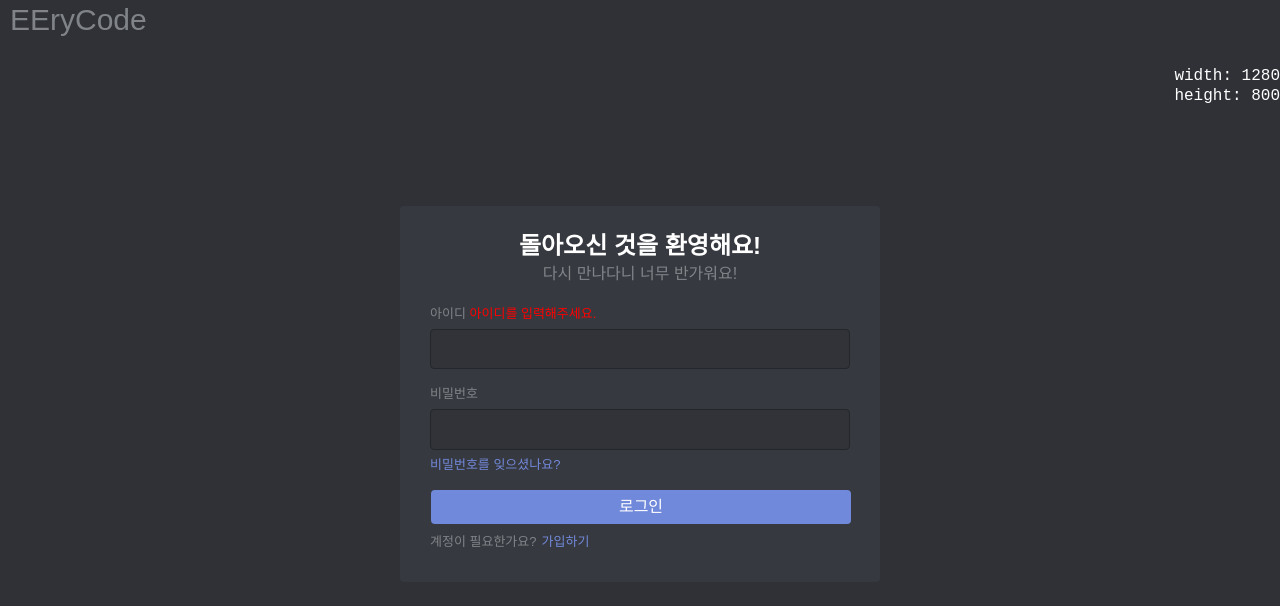
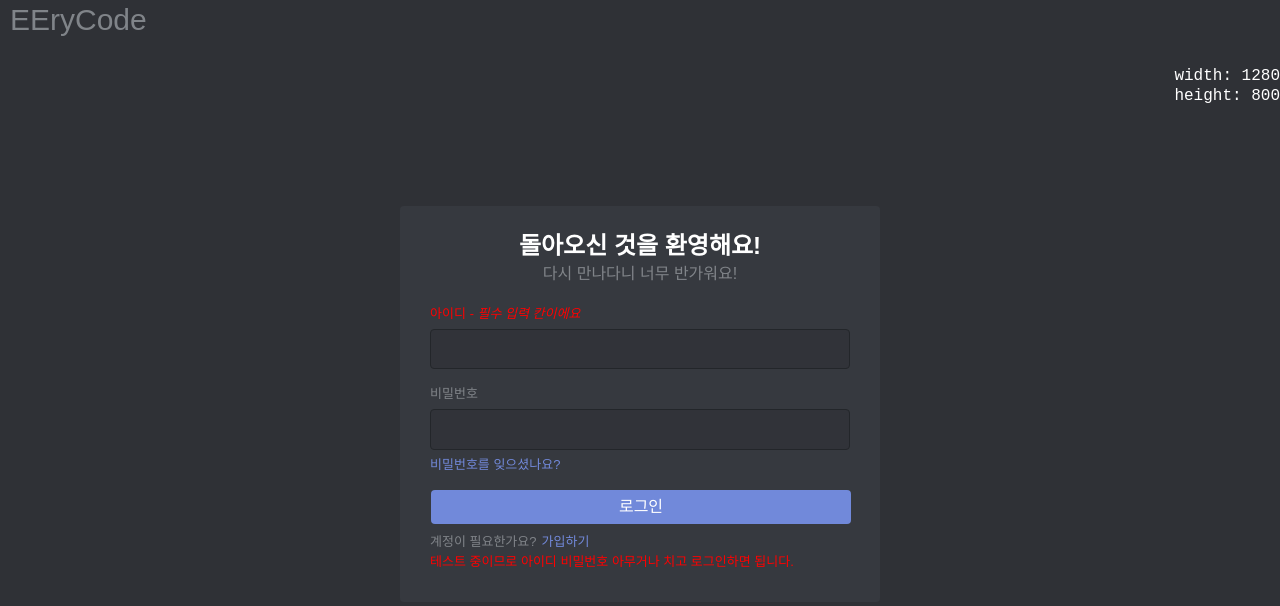
Before and after one commit to n0ch4t/eerycode, a Vue app: page /login in a window 1280 px wide. Both pictures are taken after a click on the element "비밀번호를 잊으셨나요?". Shown: the top 606 px of the page. Built offline with nearby package versions, Linux system fonts and the light colour scheme; a web font is replaced by a local one.

Commit message:
회원가입 로그인 라우터만 나누고 다시 하나로

```diff
--- a/src/App.vue
+++ b/src/App.vue
@@ -7,7 +7,9 @@
         </pre
             >
         </div>
-        <router-view />
+        <transition name="fade">
+            <router-view />
+        </transition>
     </div>
 </template>
 
--- a/src/assets/css/etc.css
+++ b/src/assets/css/etc.css
@@ -133,7 +133,9 @@ a {
 .text-center {
     text-align: center !important;
 }
-
+.text-italic {
+    font-style: italic;
+}
 .text-white {
     color: white !important;
 }
@@ -298,6 +300,7 @@ a {
     align-items: stretch;
     align-content: stretch;
     width: 100%;
+    min-width: 800px;
     height: 100%;
 }
 .guild-nav {
@@ -312,6 +315,7 @@ a {
 .chat-box {
     overflow: hidden;
     width: calc(100% - 312px);
+    min-width: 400px;
     height: 100%;
     background: rgb(55, 57, 62);
 }
@@ -322,10 +326,11 @@ a {
     border-bottom: 1px solid rgb(44, 45, 49);
 }
 .chat-box-title {
-    padding: 10px;
+    padding: 15px;
 }
 
 .chat-box-content {
+    padding-top: 10px;
     padding-left: 20px;
     height: calc(100% - 109px) !important;
     overflow: scroll !important;
@@ -351,6 +356,18 @@ a {
     animation: fade-out 1s;
 }
 
+.fade-enter-active, .fade-leave-active {
+    transition-property: opacity;
+    transition-duration: .2s;
+}
+
+.fade-enter-active {
+    transition-delay: .2s;
+}
+
+.fade-enter, .fade-leave-active {
+    opacity: 0.5
+}
 /*** animation ***/
 @keyframes bounce-in-top {
     0% {
--- a/src/components/PopupLogin.vue
+++ b/src/components/PopupLogin.vue
@@ -7,14 +7,14 @@
         </div>
         <div class="mt-20">
             <label for="userId" class="mb-5 d-block">
-                <span class="d-block font-size-13"
-                    >아이디 <span class="text-red font-size-13" v-if="$v.param.userId.$error">{{ validationMessages.userId.required }}</span></span
+                <span class="d-block font-size-13" v-bind:class="{'text-red':$v.param.userId.$error}"
+                    >아이디 <span class="font-size-13 text-italic" v-if="$v.param.userId.$error">{{ validationMessages.userId.required }}</span></span
                 >
             </label>
             <input type="text" id="userId" name="userId" v-model="param.userId" class="w-100-per form-control bg-dark border-dark mb-15 text-white" />
             <label for="userPw" class="d-block mb-5">
-                <span class="d-block font-size-13"
-                    >비밀번호 <span class="text-red font-size-13" v-if="$v.param.userPw.$error">{{ validationMessages.userPw.required }}</span></span
+                <span class="d-block font-size-13" v-bind:class="{'text-red':$v.param.userPw.$error}"
+                    >비밀번호 <span class="font-size-13 text-italic" v-if="$v.param.userPw.$error">{{ validationMessages.userPw.required }}</span></span
                 >
             </label>
             <input
@@ -29,6 +29,7 @@
             <button class="d-block w-100-per btn btn-primary mb-8 cursor-pointer" v-on:click="clickLogin">로그인</button>
             <div class="font-size-13">
                 <span>계정이 필요한가요?<span class="text-info ml-5 cursor-pointer" v-on:click="clickRegister">가입하기</span></span>
+                <br><span class="text-red">테스트 중이므로 아이디 비밀번호 아무거나 치고 로그인하면 됩니다.</span>
             </div>
         </div>
     </div>
@@ -81,6 +82,7 @@ export default class PopupLogin extends Mixins(validationsMix) {
     private clickLogin(): void {
         this.$v.$touch();
         if (!this.$v.$error) {
+            localStorage.setItem('userId', this.param.userId);
             this.$router.push('/channels');
         }
     }
--- a/src/components/viewData/PopupLogin.ts
+++ b/src/components/viewData/PopupLogin.ts
@@ -11,9 +11,9 @@ export const validations = {
 
 export const validationsMessage = {
   userId: {
-    required: '아이디를 입력해주세요.',
+    required: '- 필수 입력 칸이에요',
   },
   userPw: {
-    required: '비밀번호를 입력해주세요.',
+    required: '- 필수 입력 칸이에요',
   },
 };
--- a/src/shared/constant/route.ts
+++ b/src/shared/constant/route.ts
@@ -1,3 +1,2 @@
 export const ROUTER_NAME = {
-  LOGIN: 'Login',
 };
--- a/src/views/Channel/Channels.vue
+++ b/src/views/Channel/Channels.vue
@@ -12,17 +12,24 @@
             </div>
         </transition>
         <div class="channel-box">
-            <div class="guild-nav"> </div>
-            <div class="channel-nav"></div>
+            <div class="guild-nav"></div>
+            <div class="channel-nav text-center"><button class="btn btn-primary" v-on:click="logout">임시방편 로그아웃</button></div>
             <div class="chat-box">
                 <div class="chat-box-top">
-                    <div class="font-size-20 chat-box-title"># <span class="text-white font-size-16">일반</span></div>
+                    <div class="font-size-20 chat-box-title"># <span class="text-white font-size-16">일반</span><span class="ml-13 font-size-13">안녕하세요 테스트중인 사이트입니다.</span></div>
                 </div>
                 <div class="chat-box-content">
-                    <div class="mb-8 chat-msg" v-for="chat in chatlog">{{ chat }}</div>
+                    <div v-for="chat in chatlog">
+                        <div class="mb-5">
+                            <span class="chat-id text-info">{{ chat.split(':@')[0] }} </span>
+                        </div>
+                        <div class="mb-8 chat-msg text-white">{{ chat.split(':@')[1] }}</div>
+                    </div>
                 </div>
                 <div class="input-chat-box">
-                    <input class="input-chat" v-model="msg" v-on:keypress.enter="sendMessage" type="text" placeholder="#... 메시지 보내기" />
+                    <label>
+                        <input class="input-chat" v-model="msg" v-on:keypress.enter="sendMessage" type="text" placeholder="#... 메시지 보내기" />
+                    </label>
                 </div>
             </div>
         </div>
@@ -39,11 +46,17 @@ export default class Channels extends Vue {
     private logs: any = [];
     private msg: string = '';
     private chatlog: string[] = [];
+    private userId: string = '';
 
     get logo() {
         return require('../../assets/img/logo.png');
     }
     private mounted() {
+        const temp = localStorage.getItem('userId');
+        if (!temp) {
+            this.$router.push('/login');
+        }
+        this.userId = temp + '';
         setTimeout(
             (self: any) => {
                 self.isLoading = false;
@@ -52,6 +65,10 @@ export default class Channels extends Vue {
             this,
         );
         this.connect();
+    }
+    private logout(): void {
+        localStorage.removeItem('userId');
+        this.$router.push('/login');
     }
     private connect(): void {
         this.socket = new WebSocket('ws://eerycode.com:4002/ws');
@@ -66,7 +83,7 @@ export default class Channels extends Vue {
     }
 
     private sendMessage(): void {
-        this.socket.send(this.msg);
+        this.socket.send(this.userId + ':@' + this.msg);
         this.logs.push({ event: '메시지 전송', data: this.msg });
         this.msg = '';
     }
@@ -74,8 +91,7 @@ export default class Channels extends Vue {
         setTimeout(() => {
             const obj = document.querySelectorAll('.chat-box-content')[0];
             obj.scrollTo(0, obj.scrollHeight);
-        }, 100)
-
+        }, 100);
     }
 }
 </script>
--- /dev/null
+++ b/src/views/account/AccountValidate.vue
@@ -0,0 +1,37 @@
+<template>
+    <div class="content-wrapper overflow-h">
+        <div class="clear-fix">
+            <div class="home-logo cursor-pointer float-left">
+                <div class="font-size-30" v-on:click="clickHome">EEryCode</div>
+            </div>
+        </div>
+        <transition name="bounce">
+            <popup-login v-if="loading && $route.name === 'Login'" class="popup-login" v-on:register="isLogin = !isLogin" />
+        </transition>
+        <transition name="bounce">
+            <popup-register v-if="loading && $route.name !== 'Login'" class="popup-register" v-on:register="isLogin = !isLogin" />
+        </transition>
+    </div>
+</template>
+
+<script lang="ts">
+import { Vue, Component } from 'vue-property-decorator';
+import PopupLogin from '@/components/PopupLogin.vue';
+import PopupRegister from '@/components/PopupRegister.vue';
+
+@Component({
+    components: { PopupRegister, PopupLogin },
+})
+export default class AccountValidate extends Vue {
+    private isLogin: boolean = true;
+    private loading: boolean = false;
+
+    private mounted(): void {
+        this.loading = true;
+    }
+
+    private clickHome(): void {
+        this.$router.push('/');
+    }
+}
+</script>
--- a/src/views/account/Login.vue
+++ /dev/null
@@ -1,30 +0,0 @@
-<template>
-    <div class="content-wrapper overflow-h">
-        <div class="home-logo cursor-pointer" v-on:click="clickHome">
-            <div class="font-size-30">EEryCode</div>
-        </div>
-        <transition name="bounce">
-            <popup-login v-if="loading" class="popup-login" v-on:register="isLogin = !isLogin" />
-        </transition>
-    </div>
-</template>
-
-<script lang="ts">
-import { Vue, Component } from 'vue-property-decorator';
-import PopupLogin from '@/components/PopupLogin.vue';
-
-@Component({
-    components: { PopupLogin },
-})
-export default class Home extends Vue {
-    private loading: boolean = false;
-
-    private mounted(): void {
-        this.loading = true;
-    }
-
-    private clickHome(): void {
-        this.$router.push('/');
-    }
-}
-</script>
--- a/src/views/account/Register.vue
+++ /dev/null
@@ -1,30 +0,0 @@
-<template>
-    <div class="content-wrapper overflow-h">
-        <div class="home-logo cursor-pointer" v-on:click="clickHome">
-            <div class="font-size-30">EEryCode</div>
-        </div>
-        <transition name="bounce">
-            <popup-register v-if="loading" class="popup-register" v-on:clickLogin="isLogin = !isLogin" />
-        </transition>
-    </div>
-</template>
-
-<script lang="ts">
-import { Vue, Component } from 'vue-property-decorator';
-import PopupRegister from '@/components/PopupRegister.vue';
-
-@Component({
-    components: { PopupRegister },
-})
-export default class Home extends Vue {
-    private loading: boolean = false;
-
-    private mounted(): void {
-        this.loading = true;
-    }
-
-    private clickHome(): void {
-        this.$router.push('/');
-    }
-}
-</script>
```
Also changed, not shown: src/config/router/index.ts (+3 -4 lines).
